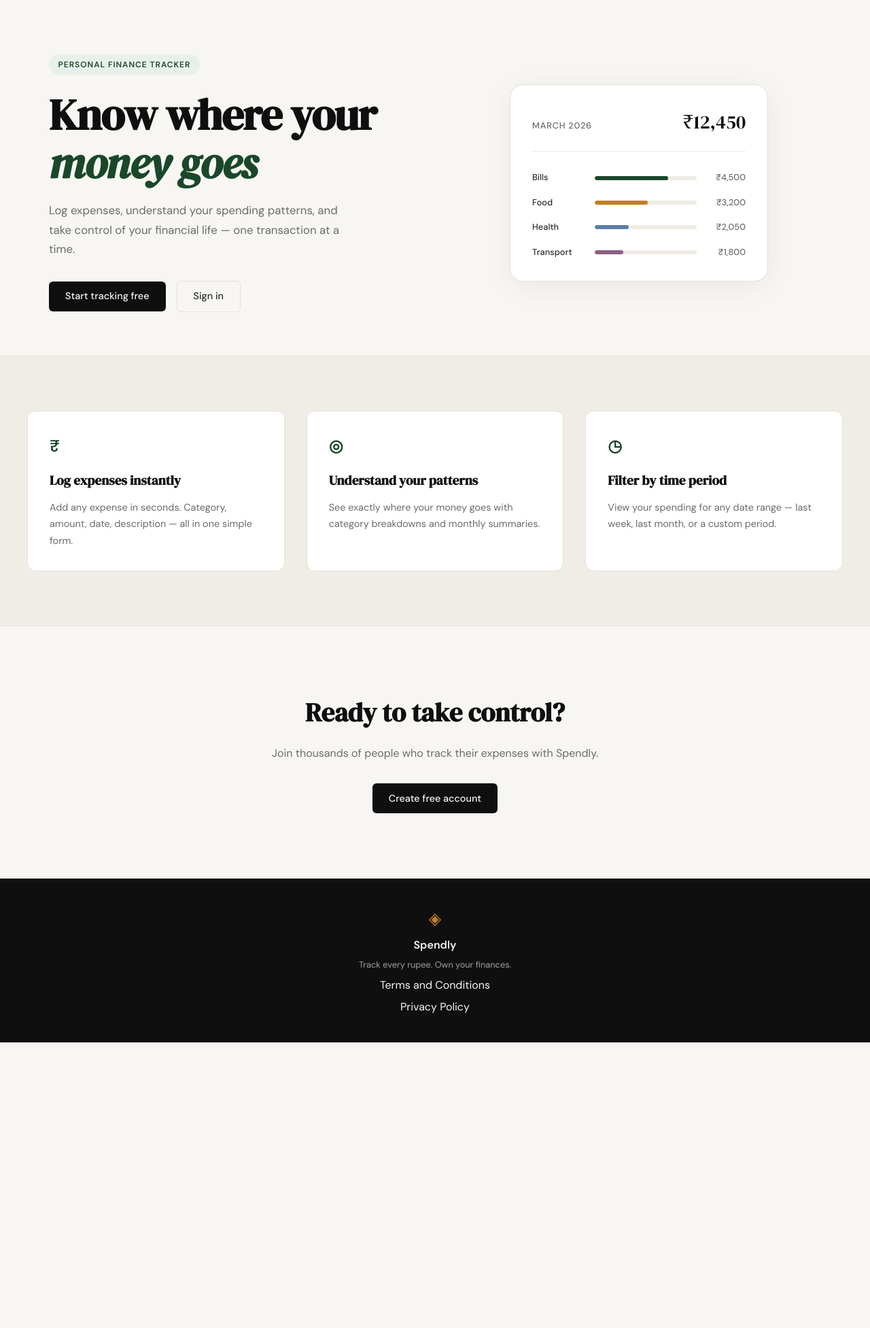
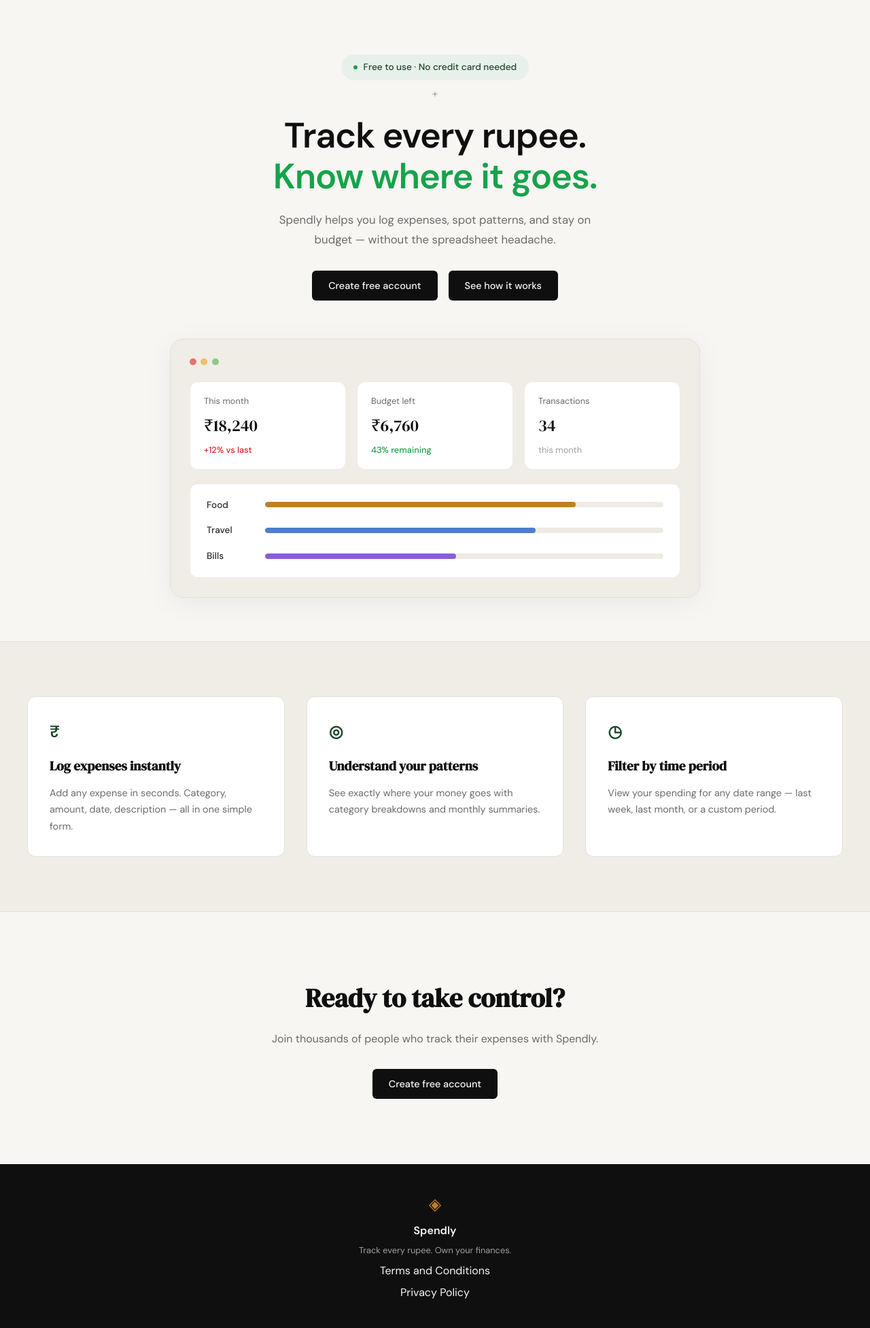
Before and after one commit to JitendraSingh1435/WiselySpend, a Flask app: page / in a window 1280 px wide. Shown: the part 61-2014 px from the top of the page at 68% size. Before the commit the page ends 1594 px from the top, so only its background shows below. Run offline with Flask 3, Linux system fonts and the light colour scheme.

Commit message:
landing: redesign hero section to match mockup

```diff
--- a/static/css/style.css
+++ b/static/css/style.css
@@ -18,6 +18,8 @@
     --danger-light: #fdecea;
     --border: #e4e1da;
     --border-soft: #eeebe4;
+    --hero-green: #16a34a;
+    --hero-red: #dc2626;
 
     --font-display: 'DM Serif Display', Georgia, serif;
     --font-body: 'DM Sans', system-ui, sans-serif;
@@ -124,53 +126,75 @@ a { color: inherit; text-decoration: none; }
 /* ------------------------------------------------------------------ */
 
 .hero {
+    display: flex;
+    flex-direction: column;
+    align-items: center;
     padding: 5rem 2rem 4rem;
-    display: grid;
-    grid-template-columns: 1fr 1fr;
-    gap: 4rem;
-    align-items: center;
     max-width: var(--max-width);
     margin: 0 auto;
+    text-align: center;
+}
+
+.hero-inner {
+    display: flex;
+    flex-direction: column;
+    align-items: center;
+    max-width: 640px;
 }
 
 .hero-badge {
-    display: inline-block;
+    display: inline-flex;
+    align-items: center;
+    gap: 0.55rem;
     background: var(--accent-light);
     color: var(--accent);
-    font-size: 0.75rem;
-    font-weight: 600;
-    letter-spacing: 0.08em;
-    text-transform: uppercase;
-    padding: 0.35rem 0.85rem;
+    font-size: 0.85rem;
+    font-weight: 500;
+    padding: 0.5rem 1.1rem;
     border-radius: 999px;
+    margin-bottom: 0.75rem;
+}
+
+.hero-badge-dot {
+    width: 6px;
+    height: 6px;
+    border-radius: 50%;
+    background: var(--hero-green);
+}
+
+.hero-plus {
+    color: var(--ink-faint);
+    font-size: 1rem;
+    line-height: 1;
     margin-bottom: 1.5rem;
 }
 
 .hero-title {
-    font-family: var(--font-display);
-    font-size: clamp(2.5rem, 5vw, 4rem);
-    line-height: 1.1;
+    font-family: var(--font-body);
+    font-weight: 700;
+    font-size: clamp(2.25rem, 5vw, 3.25rem);
+    line-height: 1.15;
     letter-spacing: -0.02em;
     color: var(--ink);
     margin-bottom: 1.25rem;
 }
 
-.hero-title em {
-    font-style: italic;
-    color: var(--accent);
+.hero-title-accent {
+    color: var(--hero-green);
 }
 
 .hero-subtitle {
     font-size: 1.05rem;
     color: var(--ink-muted);
     line-height: 1.7;
-    max-width: 460px;
-    margin-bottom: 2rem;
+    max-width: 480px;
+    margin: 0 auto 2rem;
 }
 
 .hero-actions {
     display: flex;
     gap: 1rem;
+    justify-content: center;
     align-items: center;
 }
 
@@ -179,60 +203,108 @@ a { color: inherit; text-decoration: none; }
 /* ------------------------------------------------------------------ */
 
 .hero-visual {
+    width: 100%;
     display: flex;
     justify-content: center;
+    margin-top: 3.5rem;
 }
 
 .mock-card {
-    background: var(--paper-card);
+    background: var(--paper-warm);
     border: 1px solid var(--border);
     border-radius: var(--radius-lg);
-    padding: 2rem;
+    padding: 1.75rem;
     width: 100%;
-    max-width: 380px;
+    max-width: 780px;
     box-shadow: 0 8px 40px rgba(0,0,0,0.06);
 }
 
-.mock-card-header {
+.mock-dots {
     display: flex;
-    justify-content: space-between;
-    align-items: baseline;
-    margin-bottom: 1.75rem;
-    padding-bottom: 1.25rem;
-    border-bottom: 1px solid var(--border-soft);
+    gap: 0.4rem;
+    margin-bottom: 1.5rem;
 }
 
-.mock-label {
+.mock-dot {
+    width: 10px;
+    height: 10px;
+    border-radius: 50%;
+}
+
+.mock-dot-red { background: #e5766c; }
+.mock-dot-yellow { background: #eec06a; }
+.mock-dot-green { background: #8fc98a; }
+
+.mock-stats {
+    display: grid;
+    grid-template-columns: repeat(3, 1fr);
+    gap: 1rem;
+    margin-bottom: 1.25rem;
+}
+
+.mock-stat {
+    background: var(--paper-card);
+    border: 1px solid var(--border-soft);
+    border-radius: var(--radius-md);
+    padding: 1.1rem 1.25rem;
+    display: flex;
+    flex-direction: column;
+    gap: 0.4rem;
+    text-align: left;
+}
+
+.mock-stat-label {
+    font-size: 0.8rem;
+    color: var(--ink-muted);
+}
+
+.mock-stat-value {
+    font-family: var(--font-display);
+    font-size: 1.5rem;
+    color: var(--ink);
+}
+
+.mock-stat-delta {
     font-size: 0.8rem;
     font-weight: 500;
-    color: var(--ink-muted);
-    text-transform: uppercase;
-    letter-spacing: 0.06em;
 }
 
-.mock-total {
-    font-family: var(--font-display);
-    font-size: 1.75rem;
-    color: var(--ink);
+.mock-stat-delta-down { color: var(--hero-red); }
+.mock-stat-delta-up { color: var(--hero-green); }
+
+.mock-stat-note {
+    font-size: 0.8rem;
+    color: var(--ink-faint);
+}
+
+.mock-bars-panel {
+    background: var(--paper-card);
+    border: 1px solid var(--border-soft);
+    border-radius: var(--radius-md);
+    padding: 1.25rem 1.5rem;
+    display: flex;
+    flex-direction: column;
+    gap: 1rem;
 }
 
 .mock-bars { display: flex; flex-direction: column; gap: 1rem; }
 
 .mock-bar-row {
     display: grid;
-    grid-template-columns: 80px 1fr 60px;
+    grid-template-columns: 70px 1fr;
     align-items: center;
-    gap: 0.75rem;
+    gap: 1rem;
+    text-align: left;
 }
 
 .mock-cat {
-    font-size: 0.8rem;
+    font-size: 0.85rem;
     font-weight: 500;
     color: var(--ink-soft);
 }
 
 .mock-bar-track {
-    height: 6px;
+    height: 8px;
     background: var(--border-soft);
     border-radius: 999px;
     overflow: hidden;
@@ -240,21 +312,13 @@ a { color: inherit; text-decoration: none; }
 
 .mock-bar {
     height: 100%;
-    background: var(--accent);
+    background: var(--accent-2);
     border-radius: 999px;
     transition: width 0.6s ease;
 }
 
-.mock-bar-2 { background: var(--accent-2); }
-.mock-bar-3 { background: #5b7fa6; }
-.mock-bar-4 { background: #8b5e83; }
-
-.mock-amt {
-    font-size: 0.8rem;
-    font-weight: 500;
-    color: var(--ink-muted);
-    text-align: right;
-}
+.mock-bar-2 { background: #4d7ec9; }
+.mock-bar-3 { background: #8b5cd6; }
 
 /* ------------------------------------------------------------------ */
 /* Buttons                                                             */
@@ -565,14 +629,8 @@ a { color: inherit; text-decoration: none; }
 /* ------------------------------------------------------------------ */
 
 @media (max-width: 900px) {
-    .hero {
-        grid-template-columns: 1fr;
-        text-align: center;
-    }
-
     .hero-subtitle { max-width: 100%; }
-    .hero-actions { justify-content: center; }
-    .hero-visual { display: none; }
+    .mock-stats { grid-template-columns: 1fr; }
 
     .features-inner { grid-template-columns: 1fr; }
 }
@@ -580,4 +638,6 @@ a { color: inherit; text-decoration: none; }
 @media (max-width: 600px) {
     .nav-links a:not(.nav-cta) { display: none; }
     .hero { padding: 3rem 1rem 2rem; }
+    .hero-actions { flex-direction: column; width: 100%; }
+    .hero-actions .btn-primary { width: 100%; text-align: center; }
 }
--- a/templates/landing.html
+++ b/templates/landing.html
@@ -6,55 +6,63 @@
 
 <section class="hero">
     <div class="hero-inner">
-        <div class="hero-badge">Personal Finance Tracker</div>
+        <span class="hero-badge"><span class="hero-badge-dot"></span>Free to use · No credit card needed</span>
+        <span class="hero-plus" aria-hidden="true">+</span>
         <h1 class="hero-title">
-            Know where your<br>
-            <em>money goes</em>
+            Track every rupee.<br>
+            <span class="hero-title-accent">Know where it goes.</span>
         </h1>
         <p class="hero-subtitle">
-            Log expenses, understand your spending patterns,
-            and take control of your financial life —
-            one transaction at a time.
+            Spendly helps you log expenses, spot patterns, and stay
+            on budget — without the spreadsheet headache.
         </p>
         <div class="hero-actions">
-            <a href="{{ url_for('register') }}" class="btn-primary">Start tracking free</a>
-            <a href="{{ url_for('login') }}" class="btn-ghost">Sign in</a>
+            <a href="{{ url_for('register') }}" class="btn-primary">Create free account</a>
+            <a href="#" class="btn-primary">See how it works</a>
         </div>
     </div>
     <div class="hero-visual">
         <div class="mock-card">
-            <div class="mock-card-header">
-                <span class="mock-label">March 2026</span>
-                <span class="mock-total">₹12,450</span>
+            <div class="mock-dots">
+                <span class="mock-dot mock-dot-red"></span>
+                <span class="mock-dot mock-dot-yellow"></span>
+                <span class="mock-dot mock-dot-green"></span>
             </div>
-            <div class="mock-bars">
+            <div class="mock-stats">
+                <div class="mock-stat">
+                    <span class="mock-stat-label">This month</span>
+                    <span class="mock-stat-value">₹18,240</span>
+                    <span class="mock-stat-delta mock-stat-delta-down">+12% vs last</span>
+                </div>
+                <div class="mock-stat">
+                    <span class="mock-stat-label">Budget left</span>
+                    <span class="mock-stat-value">₹6,760</span>
+                    <span class="mock-stat-delta mock-stat-delta-up">43% remaining</span>
+                </div>
+                <div class="mock-stat">
+                    <span class="mock-stat-label">Transactions</span>
+                    <span class="mock-stat-value">34</span>
+                    <span class="mock-stat-note">this month</span>
+                </div>
+            </div>
+            <div class="mock-bars-panel">
+                <div class="mock-bar-row">
+                    <span class="mock-cat">Food</span>
+                    <div class="mock-bar-track">
+                        <div class="mock-bar" style="width: 78%"></div>
+                    </div>
+                </div>
+                <div class="mock-bar-row">
+                    <span class="mock-cat">Travel</span>
+                    <div class="mock-bar-track">
+                        <div class="mock-bar mock-bar-2" style="width: 68%"></div>
+                    </div>
+                </div>
                 <div class="mock-bar-row">
                     <span class="mock-cat">Bills</span>
                     <div class="mock-bar-track">
-                        <div class="mock-bar" style="width: 72%"></div>
+                        <div class="mock-bar mock-bar-3" style="width: 48%"></div>
                     </div>
-                    <span class="mock-amt">₹4,500</span>
-                </div>
-                <div class="mock-bar-row">
-                    <span class="mock-cat">Food</span>
-                    <div class="mock-bar-track">
-                        <div class="mock-bar mock-bar-2" style="width: 52%"></div>
-                    </div>
-                    <span class="mock-amt">₹3,200</span>
-                </div>
-                <div class="mock-bar-row">
-                    <span class="mock-cat">Health</span>
-                    <div class="mock-bar-track">
-                        <div class="mock-bar mock-bar-3" style="width: 33%"></div>
-                    </div>
-                    <span class="mock-amt">₹2,050</span>
-                </div>
-                <div class="mock-bar-row">
-                    <span class="mock-cat">Transport</span>
-                    <div class="mock-bar-track">
-                        <div class="mock-bar mock-bar-4" style="width: 28%"></div>
-                    </div>
-                    <span class="mock-amt">₹1,800</span>
                 </div>
             </div>
         </div>
```
Also changed, not shown: prompt.txt (+25 -0 lines), UI.png (added), requirements.txt (line endings or trailing spaces).
